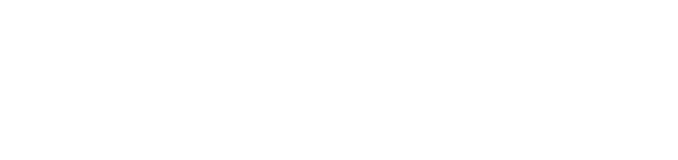
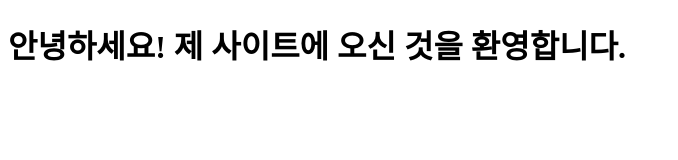
Before and after one commit to hbhybh/Test-1, a plain HTML site: page index.html in a window 1280 px wide. Shown: the whole page, without its empty margins (0-678 px from the left). Drawn offline with Linux system fonts and the light colour scheme.

Commit message:
Update index.html

```diff
--- a/index.html
+++ b/index.html
@@ -4,3 +4,8 @@
     <meta charset="UTF-8" />
     <meta name="viewport" content="width=device-width, initial-scale=1" />
     <title>테스트 사이트</title>
+</head>
+<body>
+    <h1>안녕하세요! 제 사이트에 오신 것을 환영합니다.</h1>
+</body>
+</html>
```
